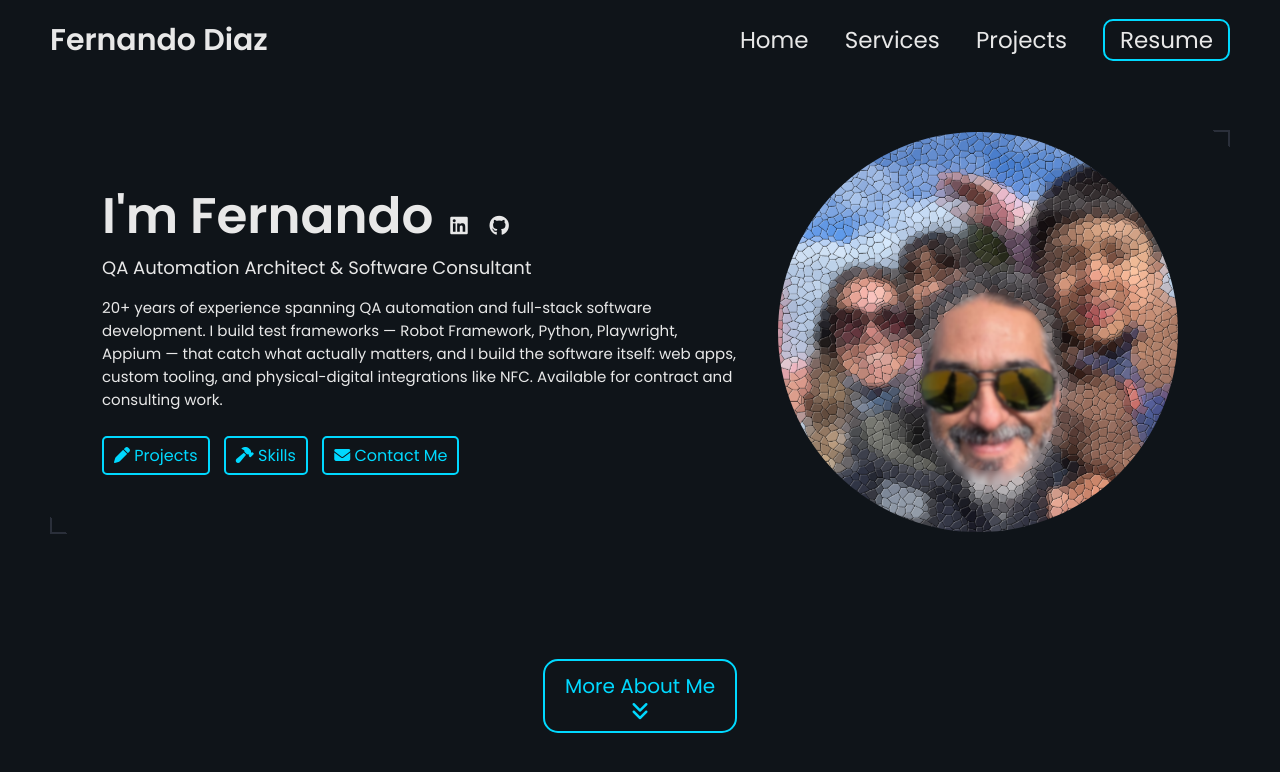
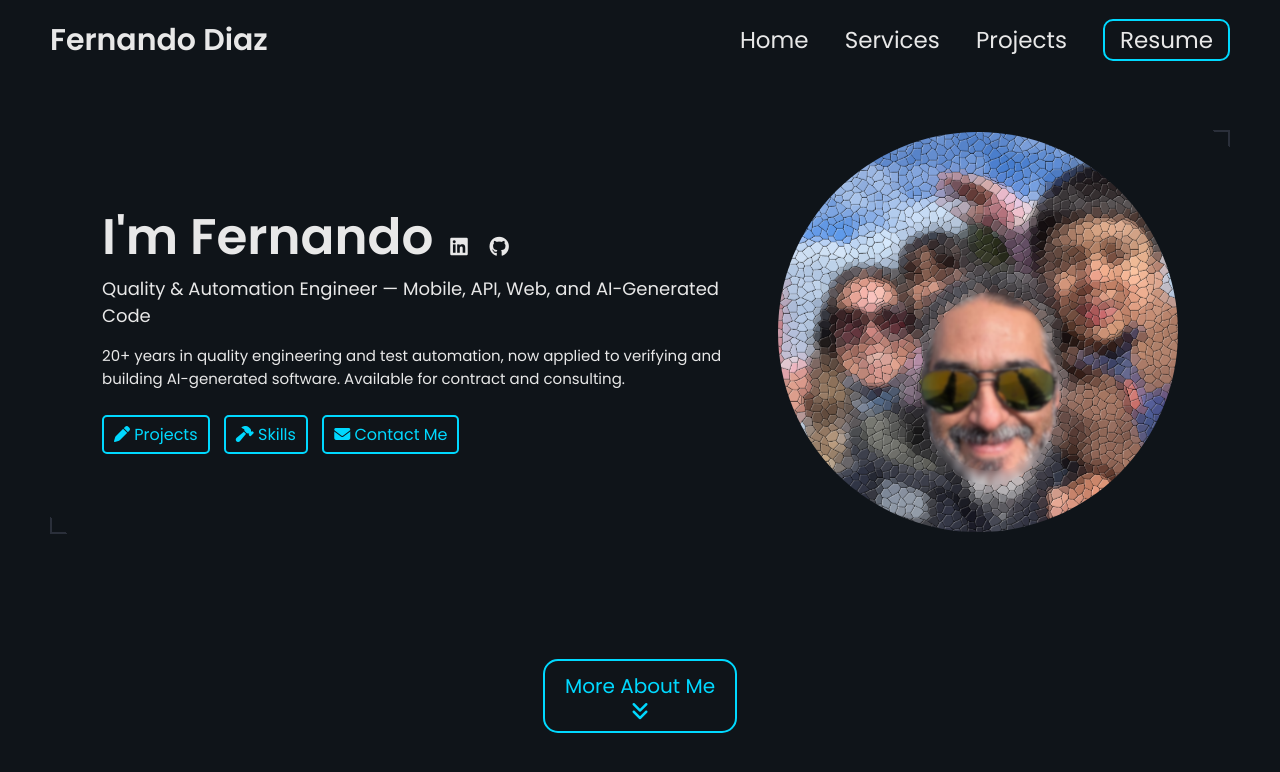
Before and after one commit to fernando-dz/fernando-dz.github.io, a Jekyll site: the page built from index.html, in a window 1280 px wide and 900 px high. Shown: the top 772 px of the window. Built offline with Jekyll 4.4.1, drawn with Linux system fonts in a browser that asks for light colours.

Commit message:
content: replace headline/description with plain capability statement
Drops the earlier headline/description in favor of a plain positioning
line with no project-specific detail (no client names, no metrics, no
career timeline) and no persuasive/sales phrasing. A headline's job is
to state role + domain so the right reader self-selects; proof (the
POS kiosk platform, the 2006-2021 progression) belongs in a case study
or conversation, not the hero line.

Co-Authored-By: Claude Sonnet 5 <noreply@anthropic.com>
Claude-Session: https://claude.ai/code/session_01PZ65DttwMMR7c6gFixrF8V

```diff
--- a/_config.yml
+++ b/_config.yml
@@ -13,12 +13,10 @@ title: Fernando-Dz's Portfolio # This is what shows up in the tab of the browser
 
 # Hero Section
 name: Fernando Diaz
-headline: QA Automation Architect & Software Consultant
+headline: Quality & Automation Engineer — Mobile, API, Web, and AI-Generated Code
 description: >- # dont remove this line. this will ignore all new lines until the next section
-  20+ years of experience spanning QA automation and full-stack software development.
-  I build test frameworks — Robot Framework, Python, Playwright, Appium — that catch what
-  actually matters, and I build the software itself: web apps, custom tooling, and
-  physical-digital integrations like NFC. Available for contract and consulting work.
+  20+ years in quality engineering and test automation, now applied to verifying and
+  building AI-generated software. Available for contract and consulting.
 
 
 profile_image: ./assets/images/profile-image/avatarfer.png
```
